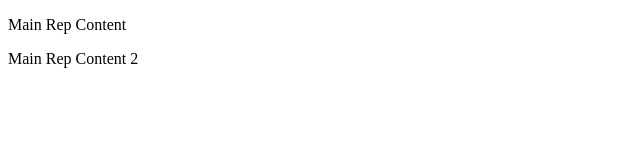
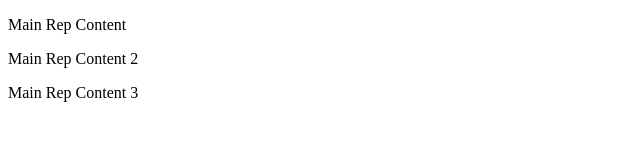
Before and after one commit to Hughesy676/mainRep, a plain HTML site: page index.html in a window 1280 px wide. Shown: the whole page, without its empty margins (0-640 px from the left). Drawn offline with Linux system fonts and the light colour scheme.

Commit message:
first commit

```diff
--- a/index.html
+++ b/index.html
@@ -7,5 +7,6 @@
 
 <p>Main Rep Content</p>
 <p>Main Rep Content 2 </p>
+<p>Main Rep Content 3 </p>
 </body>
 </html>
```
